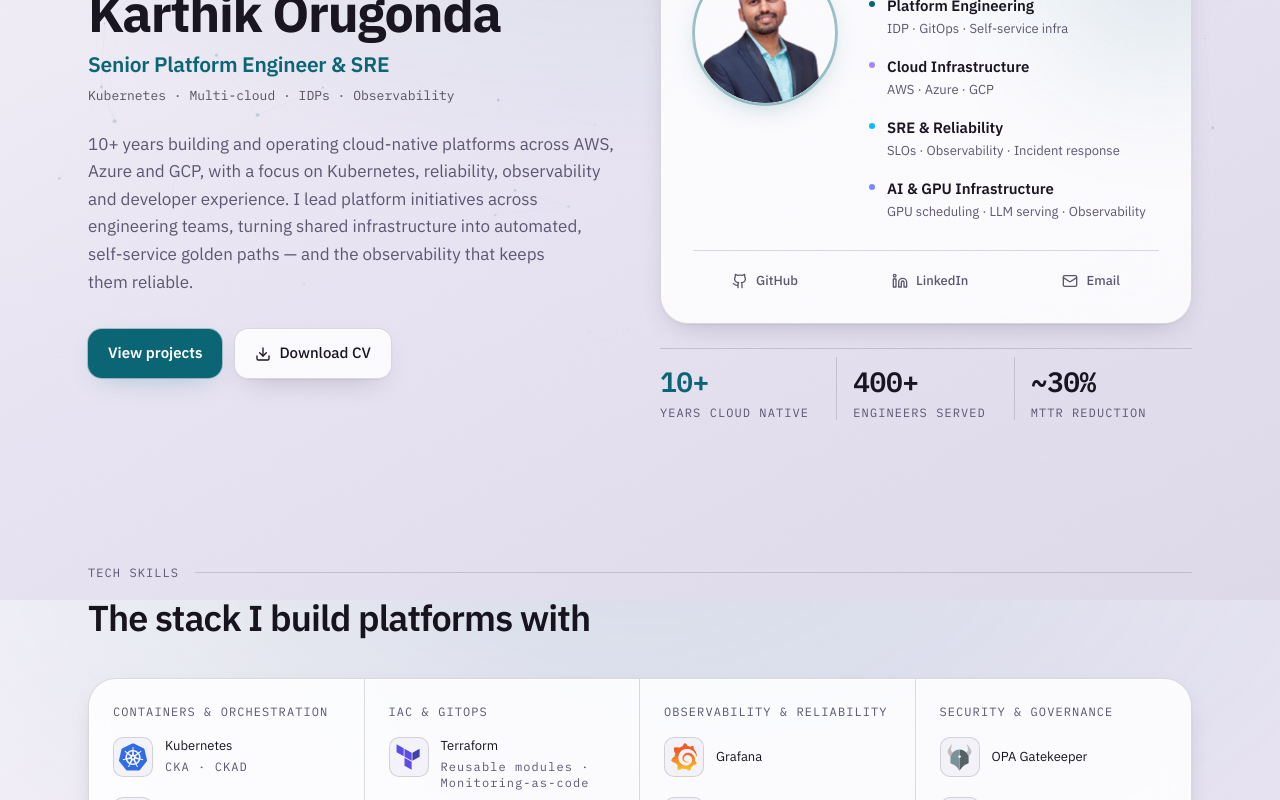
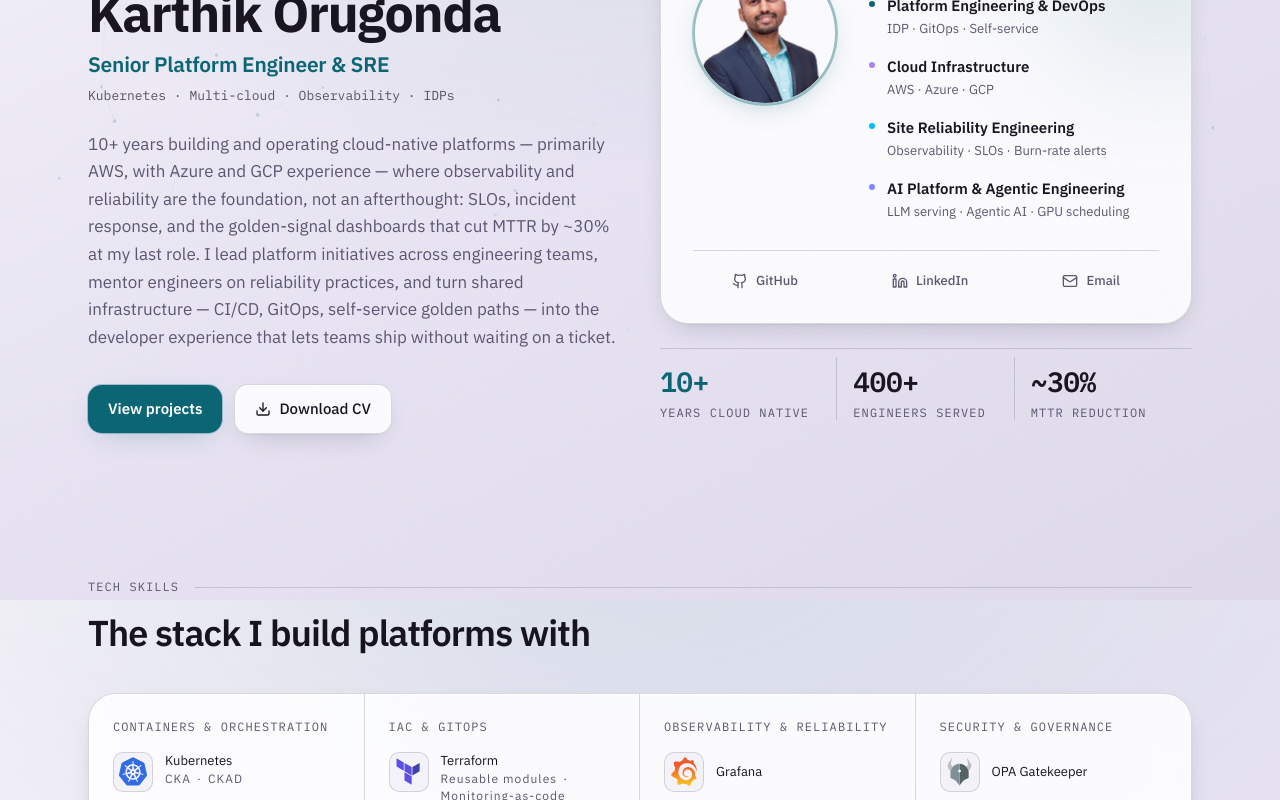
Before and after one commit to ok-karthik/ok-karthik.github.io, a Next.js app: page / in a window 1280 px wide. Shown: the part 200-1000 px from the top of the page. Built offline with nearby package versions, Linux system fonts and the light colour scheme.

Commit message:
refactor: improve skill note rendering and update professional profile content and focus areas

```diff
--- a/components/tech-skills-section.tsx
+++ b/components/tech-skills-section.tsx
@@ -257,9 +257,14 @@
                         {skill.name}
                       </span>
                       {skill.note && skill.note.length > 0 && (
-                        <span className="mt-1 block font-mono text-micro leading-snug text-muted-foreground">
-                          {skill.note.join(" · ")}
-                        </span>
+                        <div className="mt-0.5 flex flex-wrap text-micro leading-snug text-muted-foreground">
+                          {skill.note.map((item, idx) => (
+                            <span key={item} className="whitespace-nowrap">
+                              {item}
+                              {idx < skill.note!.length - 1 && <span className="mx-1.5">·</span>}
+                            </span>
+                          ))}
+                        </div>
                       )}
                     </span>
                   </li>
--- a/content/profile.ts
+++ b/content/profile.ts
@@ -32,7 +32,7 @@
    * knowingly differs from the CV; it is a slot-level wording call, not a claim
    * difference, so it carries no reference-check risk.
    */
-  subtitle: "Kubernetes · Multi-cloud · IDPs · Observability",
+  subtitle: "Kubernetes · Multi-cloud · Observability · IDPs",
 
   yearsInTech: 15,
   yearsCloudNative: 10,
@@ -66,10 +66,11 @@
   // what it is *for*. If it ever reads as padding, cut the two words from the
   // focus list rather than the clause: the clause is the one doing the work.
   bio:
-    "10+ years building and operating cloud-native platforms across AWS, Azure and GCP, " +
-    "with a focus on Kubernetes, reliability, observability and developer experience. " +
-    "I lead platform initiatives across engineering teams, turning shared infrastructure " +
-    "into automated, self-service golden paths — and the observability that keeps them reliable.",
+    "10+ years building and operating cloud-native platforms — primarily AWS, with Azure and GCP experience — " +
+    "where observability and reliability are the foundation, not an afterthought: SLOs, incident response, " +
+    "and the golden-signal dashboards that cut MTTR by ~30% at my last role. I lead platform initiatives " +
+    "across engineering teams, mentor engineers on reliability practices, and turn shared infrastructure — " +
+    "CI/CD, GitOps, self-service golden paths — into the developer experience that lets teams ship without waiting on a ticket.",
 
   /**
    * Meta description and OG tags. Keep under ~155 chars — Google truncates
@@ -198,23 +199,23 @@
 
 export const focusAreas = [
   {
-    name: "Platform Engineering",
-    detail: "IDP · GitOps · Self-service infra",
+    name: "Platform Engineering & DevOps",
+    detail: "IDP · GitOps · Self-service",
   },
   {
     name: "Cloud Infrastructure",
     detail: "AWS · Azure · GCP",
   },
   {
-    name: "SRE & Reliability",
-    detail: "SLOs · Observability · Incident response",
+    name: "Site Reliability Engineering",
+    detail: "Observability · SLOs · Burn-rate alerts",
   },
   // Moved from second to last 2026-08-07, for the same reason as the Tech
   // Skills card: it is a real secondary track, not the headline. See the
   // "AI & GPU Infrastructure" group in content/skills.ts for the numbers.
   {
-    name: "AI & GPU Infrastructure",
-    detail: "GPU scheduling · LLM serving · Observability",
+    name: "AI Platform & Agentic Engineering",
+    detail: "LLM serving · Agentic AI · GPU scheduling",
   },
 ] as const
 
```
